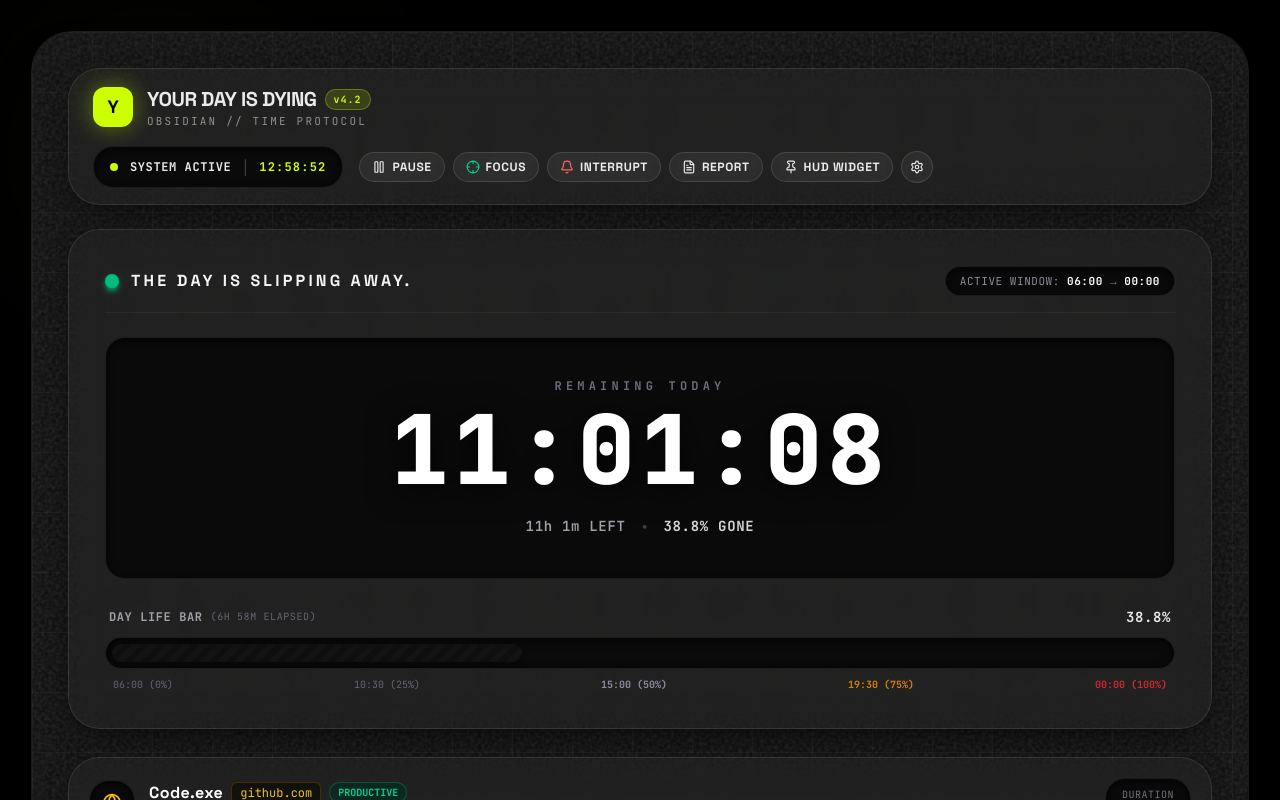
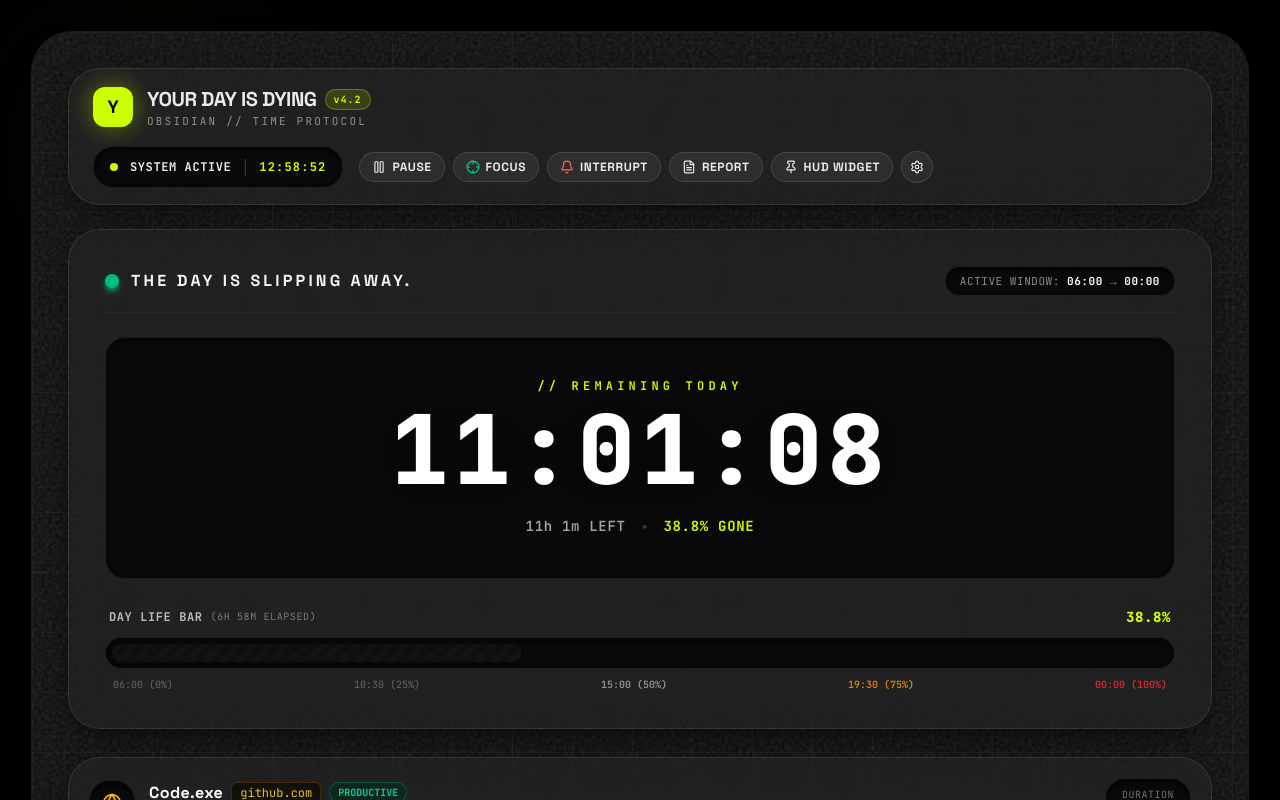
Before and after one commit to Dhananjay-alt/day-is-dying, a React (Vite) app: page / in a window 1280 px wide. Shown: the top 800 px of the page. Built offline with nearby package versions, Linux system fonts and the light colour scheme.

Commit message:
style(hero): enhance countdown display and fuel gauge with neon lime and emerald glow in CountdownHero.tsx

```diff
--- a/src/components/CountdownHero.tsx
+++ b/src/components/CountdownHero.tsx
@@ -59,22 +59,22 @@ export const CountdownHero: React.FC<CountdownHeroProps> = ({ dayStatus }) => {
         onClick={() => soundEngine.playFocusClick()}
         className="neu-sunken p-7 sm:p-10 rounded-2xl flex flex-col items-center justify-center cursor-pointer group hover:shadow-[inset_6px_6px_14px_rgba(0,0,0,0.9),inset_-3px_-3px_9px_rgba(255,255,255,0.04)] active:scale-[0.99] transition-all mb-7 relative"
       >
-        <span className="font-mono text-xs font-bold tracking-[0.35em] text-[#6d6e7a] uppercase mb-2">
-          REMAINING TODAY
+        <span className="font-mono text-xs font-bold tracking-[0.35em] text-[#ccff00] uppercase mb-2">
+          // REMAINING TODAY
         </span>
 
-        <div className="font-mono font-black text-5xl sm:text-7xl md:text-8xl tracking-wider text-white text-center select-all drop-shadow-[0_4px_16px_rgba(0,0,0,0.9)]">
+        <div className="font-mono font-black text-5xl sm:text-7xl md:text-8xl tracking-wider text-white text-center select-all drop-shadow-[0_4px_24px_rgba(0,0,0,0.9)]">
           {formatSeconds(dayStatus.remaining_seconds)}
         </div>
 
         <div className="flex items-center gap-4 mt-4">
-          <span className="font-mono text-xs sm:text-sm text-[#a1a1aa] font-semibold tracking-wider">
+          <span className="font-mono text-xs sm:text-sm text-[#ebebeb]/70 font-semibold tracking-wider">
             {formatHoursMinutes(dayStatus.remaining_seconds)} LEFT
           </span>
-          <span className="text-[#3f3f50]">•</span>
+          <span className="text-white/20">•</span>
           <span
             className={`font-mono text-xs sm:text-sm font-bold tracking-wider ${
-              isCritical ? 'text-red-400 drop-shadow-[0_0_8px_rgba(239,68,68,0.5)]' : isDying ? 'text-amber-400' : 'text-[#d4d4d8]'
+              isCritical ? 'text-red-400 drop-shadow-[0_0_8px_rgba(239,68,68,0.5)]' : isDying ? 'text-amber-400' : 'text-[#ccff00]'
             }`}
           >
             {dayStatus.percentage_elapsed}% GONE
@@ -84,20 +84,20 @@ export const CountdownHero: React.FC<CountdownHeroProps> = ({ dayStatus }) => {
 
       {/* THE DAY AS A LIFE BAR / FUEL GAUGE */}
       <div>
-        <div className="flex items-center justify-between text-xs font-mono font-bold tracking-wider text-[#a1a1aa] mb-2.5 px-1">
+        <div className="flex items-center justify-between text-xs font-mono font-bold tracking-wider text-white/70 mb-2.5 px-1">
           <span className="uppercase flex items-center gap-2">
             <span>DAY LIFE BAR</span>
-            <span className="text-[10px] text-[#656673] font-normal">
+            <span className="text-[10px] text-white/40 font-normal">
               ({formatHoursMinutes(dayStatus.elapsed_seconds)} elapsed)
             </span>
           </span>
-          <span className={isCritical ? 'text-red-400 font-extrabold text-sm' : 'text-[#e4e4e7] text-sm'}>
+          <span className={isCritical ? 'text-red-400 font-extrabold text-sm' : 'text-[#ccff00] font-extrabold text-sm'}>
             {dayStatus.percentage_elapsed}%
           </span>
         </div>
 
         {/* Life Bar Track with deep neomorphic sunken channel */}
-        <div className="neu-sunken h-8 w-full p-1.5 rounded-full relative overflow-hidden">
+        <div className="neu-sunken h-8 w-full p-1.5 rounded-full relative overflow-hidden border border-white/10">
           <div
             className={`h-full rounded-full transition-all duration-1000 ease-out relative meter-stripes shadow-md ${
               isDead
@@ -106,7 +106,7 @@ export const CountdownHero: React.FC<CountdownHeroProps> = ({ dayStatus }) => {
                 ? 'bg-gradient-to-r from-red-950 via-red-600 to-red-500 shadow-[0_0_15px_rgba(239,68,68,0.5)]'
                 : isDying
                 ? 'bg-gradient-to-r from-amber-950 via-amber-600 to-amber-500 shadow-[0_0_15px_rgba(245,158,11,0.4)]'
-                : 'bg-gradient-to-r from-zinc-800 via-zinc-600 to-emerald-500 shadow-[0_0_15px_rgba(16,185,129,0.4)]'
+                : 'bg-gradient-to-r from-[#0a0a0a] via-[#10b981] to-[#ccff00] shadow-[0_0_20px_rgba(204,255,0,0.45)]'
             }`}
             style={{ width: `${Math.min(100, Math.max(0, dayStatus.percentage_elapsed))}%` }}
           >
```
